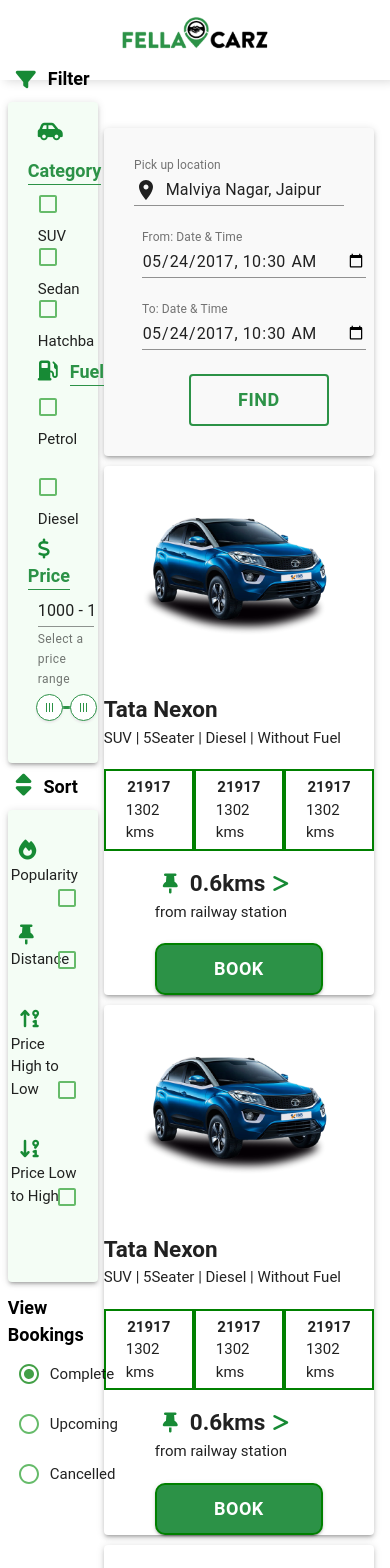
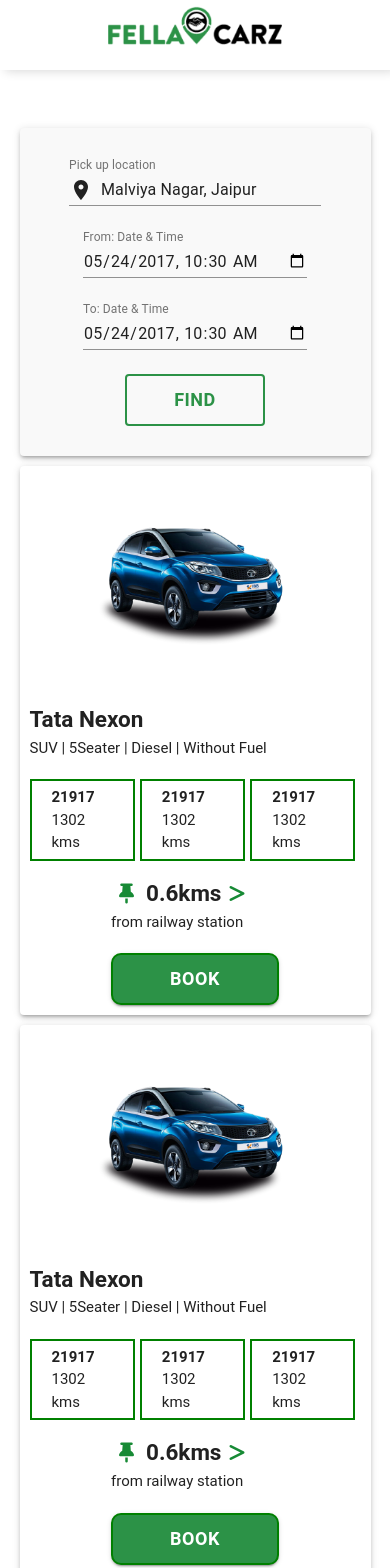
Before and after one commit to siddhantsahare/fellacarz-frontend, a React (Create React App) app: page /find in a window 390 px wide. Shown: the top 1568 px of the page. Built offline with nearby package versions, Linux system fonts and the light colour scheme.

Commit message:
added booking page browser width dec and mob responsiveness, also added links to navbar and find button on homepage

```diff
--- a/src/components/bookingPage/Cars.js
+++ b/src/components/bookingPage/Cars.js
@@ -46,6 +46,7 @@
     justifyContent: 'space-around',
     width: '100%',
     backgroundColor: '#fff',
+    padding: '10px',
   },
 
   grid: {
@@ -64,9 +65,9 @@
   box: {
     display: 'flex',
     flexDirection: 'column',
-    alignItems: 'center',
     border: '2px solid green',
     marginTop: '20px',
+    marginRight: '5px',
     padding: '5px 20px',
   },
 
--- a/src/components/bookingPage/Filter.js
+++ b/src/components/bookingPage/Filter.js
@@ -16,11 +16,12 @@
   },
   filter: {
     display: 'flex',
-    marginTop: '-10px',
+    marginTop: '10px',
     marginBottom: '10px',
     flexDirection: 'row',
     '& > h2': {
       fontSize: '18px',
+      color: '#2C9247',
     },
     '& > i': {
       fontSize: '20px',
--- a/src/components/bookingPage/Find.js
+++ b/src/components/bookingPage/Find.js
@@ -16,15 +16,23 @@
   column1: {
     width: '23%',
     marginLeft: '-3%',
-    marginTop: '2%',
+    marginTop: '0.75%',
     position: 'fixed',
     zIndex: '11',
+    [theme.breakpoints.down('md')]: {
+      display: 'none',
+    },
   },
   column2: {
     width: '77%',
     marginLeft: '24%',
     marginRight: '-10%',
     zIndex: '1',
+    [theme.breakpoints.down('md')]: {
+      width: '100%',
+      marginLeft: '0',
+      marginRight: '0%',
+    },
   },
 }));
 
--- a/src/components/bookingPage/SearchByCity.js
+++ b/src/components/bookingPage/SearchByCity.js
@@ -66,13 +66,19 @@
     marginRight: theme.spacing(1),
     minWidth: 190,
   },
+
+  textFieldMain: {
+    marginLeft: theme.spacing(1),
+    marginRight: theme.spacing(1),
+    minWidth: 250,
+  },
   button: {
     color: '#2C9247',
     border: '2px solid #2C9247',
     minWidth: '140px',
     height: '52px',
     fontSize: '18px',
-    marginLeft: '40px',
+
     fontWeight: '600',
   },
 }));
@@ -90,6 +96,7 @@
                 id="standard-helperText"
                 defaultValue="Malviya Nagar, Jaipur"
                 label="Pick up location"
+                className={classes.textFieldMain}
                 InputProps={{
                   startAdornment: (
                     <InputAdornment position="start">
--- a/src/components/bookingPage/Sort.js
+++ b/src/components/bookingPage/Sort.js
@@ -19,6 +19,7 @@
     marginBottom: '10px',
     '& > h2': {
       fontSize: '18px',
+      color: '#2C9247',
     },
     '& > i': {
       fontSize: '25px',
--- a/src/components/bookingPage/ViewBookings.js
+++ b/src/components/bookingPage/ViewBookings.js
@@ -18,6 +18,7 @@
     marginBottom: '5px',
     '& > h2': {
       fontSize: '18px',
+      color: '#2C9247',
     },
     '& > i': {
       fontSize: '25px',
@@ -36,9 +37,6 @@
     },
   },
 
-  item: {
-    display: 'flex',
-  },
   paper: {
     display: 'flex',
     flexDirection: 'row',
--- a/src/components/homePage/Navbar/Navbar.css
+++ b/src/components/homePage/Navbar/Navbar.css
@@ -2,7 +2,7 @@
   display: flex;
   align-items: center;
   justify-content: space-evenly;
-  height: 80px;
+  height: 70px;
   width: 100%;
   padding: 20px 20px;
   font-size: 18px;
@@ -13,8 +13,8 @@
 }
 
 .main-nav .logo {
-  width: 150px;
-  margin-bottom: 15px;
+  width: 180px;
+  margin-bottom: 12px;
 }
 
 .main-nav ul {
@@ -41,14 +41,15 @@
   background-color: #178a35;
 } */
 
-.main-nav ul li:last-child > a {
+.main-nav ul li:last-child a {
   display: inline-block;
   line-height: 0.1;
   background-color: #178a35;
   border-radius: 15px;
+  height: 50px;
 }
 
-.main-nav ul li:last-child > a:hover {
+.main-nav ul li:last-child a:hover {
   border-bottom: none;
 }
 
--- a/src/components/homePage/Navbar/Navbar.js
+++ b/src/components/homePage/Navbar/Navbar.js
@@ -1,4 +1,5 @@
 import React, { Component } from '../../../../node_modules/react';
+import { Link } from 'react-router-dom';
 import Button from '../../../../node_modules/@material-ui/core/Button';
 import Modal from '../../../../node_modules/@material-ui/core/Modal';
 import Fade from '../../../../node_modules/@material-ui/core/Fade';
@@ -80,32 +81,34 @@
     const { openLogin, openSignup } = this.state;
     return (
       <nav className="main-nav">
-        <img src="img/white.png" alt="Fellacarz" className="logo" />
+        <Link to="/">
+          <img src="img/white.png" alt="Fellacarz" className="logo" />
+        </Link>
         <ul className="main-menu">
           <li>
-            <a href="#">
+            <Link to="/find">
               <Button type="button" className="city-selector">
                 <span className="nav-links">Book now</span>
               </Button>
-            </a>
+            </Link>
           </li>
           <li>
-            <a href="#">
+            <Link to="/">
               <Button type="button" className="city-selector">
                 <span className="nav-links">Why Fellacarz</span>
               </Button>
-            </a>
+            </Link>
           </li>
 
           <li>
-            <a href="#">
+            <Link to="/">
               <Button type="button" className="city-selector">
                 <span className="nav-links">Contact</span>
               </Button>
-            </a>
+            </Link>
           </li>
           <li>
-            <a href="#">
+            <Link to="#">
               <Button
                 type="button"
                 className="city-selector"
@@ -129,11 +132,11 @@
                   <Login />
                 </Fade>
               </Modal>
-            </a>
+            </Link>
           </li>
 
           <li>
-            <a href="#">
+            <Link to="#">
               <Button
                 type="button"
                 className="city-selector"
@@ -157,7 +160,7 @@
                   <Signup />
                 </Fade>
               </Modal>
-            </a>
+            </Link>
           </li>
         </ul>
       </nav>
--- a/src/components/homePage/Search/Search.js
+++ b/src/components/homePage/Search/Search.js
@@ -1,4 +1,5 @@
 import React, { Component } from '../../../../node_modules/react';
+import { Link } from 'react-router-dom';
 import LocationModal from './LocationModal';
 import Modal from '../../../../node_modules/@material-ui/core/Modal';
 import Fade from '../../../../node_modules/@material-ui/core/Fade';
@@ -315,7 +316,9 @@
             </div>
 
             <div className="find-button">
-              <button class="find">Find</button>
+              <Link to="/find">
+                <button class="find">Find</button>
+              </Link>
             </div>
           </div>
         </div>
```
